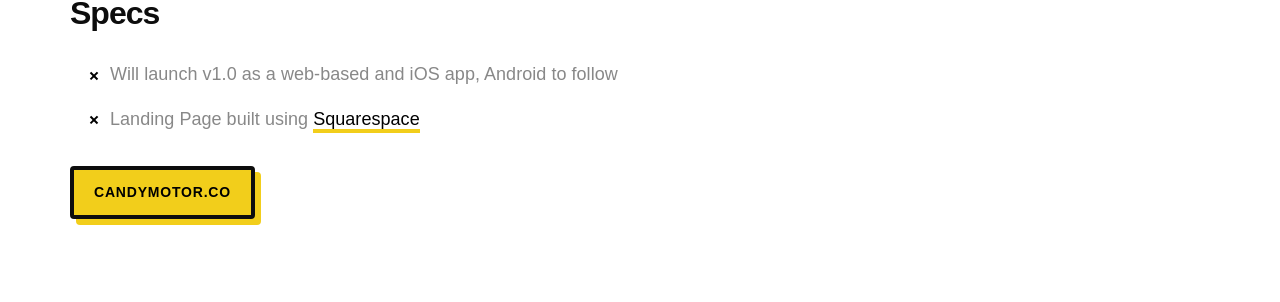
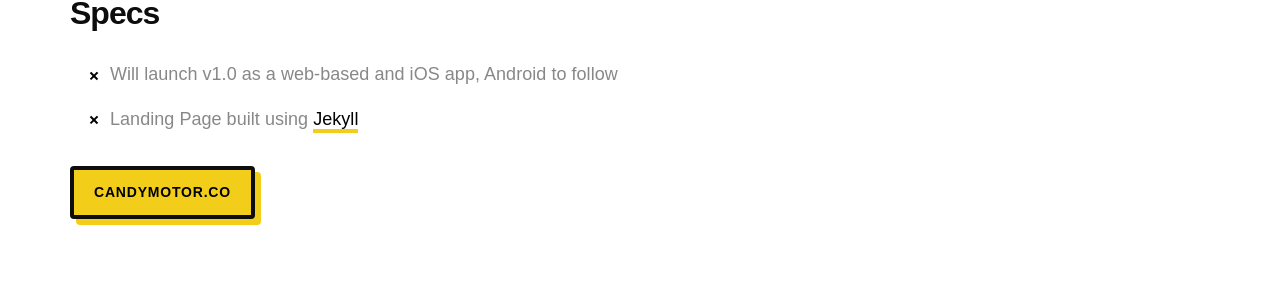
Before and after one commit to aryxmega/awwwry, a Jekyll site: the page built from _posts/2020-03-24-side-project-candy.md, in a window 1280 px wide and 900 px high, scrolled down 2144 px. Shown: the part 151-453 px from the top of the window. Built offline with Jekyll 4.4.1, drawn with Linux system fonts in a browser that asks for light colours; nearby versions of some CDN libraries; some web fonts are replaced.

Commit message:
Update 2020-03-24-side-project-candy.md

```diff
--- a/_posts/2020-03-24-side-project-candy.md
+++ b/_posts/2020-03-24-side-project-candy.md
@@ -9,14 +9,14 @@
 [Candy][url-candy] is a new kind of automotive marketplace I'm currently developing — a platform designed for enthusiasts, by enthusiasts. Keep an eye on my blog for updates.
 {: .lead}
 
-[![Candy app sign-up](/images/projects/personal-ventures/candy-app-sign-up.png)](https://candymotor.co)
+[![Candy app sign-up](/images/projects/personal-ventures/candy-app-sign-up.png)](https://candylane.app)
 
 #### Specs
 - Will launch v1.0 as a web-based and iOS app, Android to follow
-- Landing Page built using [Squarespace][url-squarespace]
+- Landing Page built using [Jekyll][url-jekyll]
 
-[candymotor.co](https://candymotor.co/)
+[candymotor.co](https://candylane.app/)
 {: .button--fill}
 
-[url-candy]: https://candymotor.co
-[url-squarespace]: https://squarespace.com
+[url-candy]: https://candylane.app
+[url-jekyll]: https://jekyllrb.com
```
